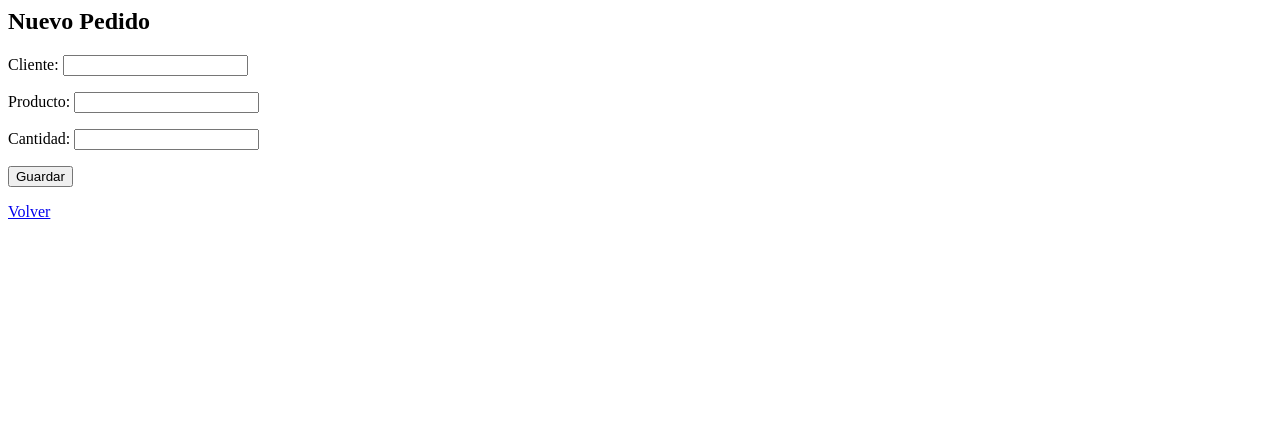
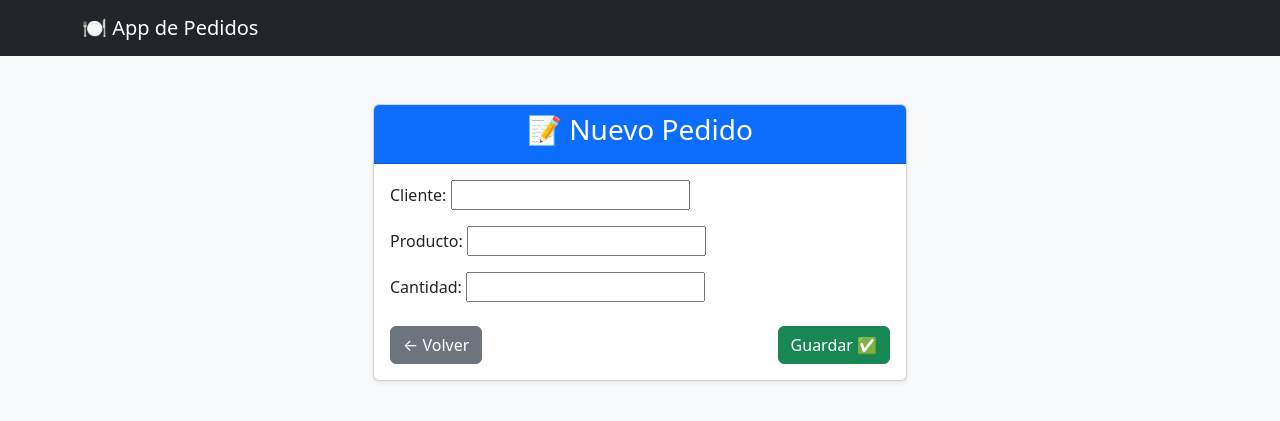
Before and after one commit to Masaldoter/ExposicionGrupo2_DesarrolloWeb, a Django app: page /pedidos/crear/ in a window 1280 px wide. Shown: the top 421 px of the page. Run offline with Django 5.2, Linux system fonts and the light colour scheme.

Commit message:
Ultimos retoques a la App

```diff
--- a/backend/pedidos/templates/pedidos/base.html
+++ b/backend/pedidos/templates/pedidos/base.html
@@ -10,7 +10,7 @@
 
   <nav class="navbar navbar-dark bg-dark mb-4">
     <div class="container">
-      <a class="navbar-brand" href="/">🍽️ Pedidos App</a>
+      <a class="navbar-brand" href="/pedidos">🍽️ App de Pedidos</a>
     </div>
   </nav>
 
--- a/backend/pedidos/templates/pedidos/crear.html
+++ b/backend/pedidos/templates/pedidos/crear.html
@@ -1,7 +1,31 @@
-<h2>Nuevo Pedido</h2>
-<form method="post">
-  {% csrf_token %}
-  {{ form.as_p }}
-  <button type="submit">Guardar</button>
-</form>
-<a href="{% url 'lista_pedidos' %}">Volver</a>
+{% extends "pedidos/base.html" %}
+
+{% block title %}Nuevo Pedido{% endblock %}
+
+{% block content %}
+<div class="container mt-5">
+  <div class="row justify-content-center">
+    <div class="col-md-6">
+      <div class="card shadow-sm">
+        <div class="card-header bg-primary text-white text-center">
+          <h3>📝 Nuevo Pedido</h3>
+        </div>
+        <div class="card-body">
+          <form method="post">
+            {% csrf_token %}
+
+            <!-- Campos del formulario -->
+            {{ form.as_p }}
+
+            <!-- Botones -->
+            <div class="d-flex justify-content-between mt-4">
+              <a href="{% url 'lista_pedidos' %}" class="btn btn-secondary">← Volver</a>
+              <button type="submit" class="btn btn-success">Guardar ✅</button>
+            </div>
+          </form>
+        </div>
+      </div>
+    </div>
+  </div>
+</div>
+{% endblock %}
```
Also changed, not shown: backend/pedidos/templates/pedidos/lista.html (+29 -9 lines).
